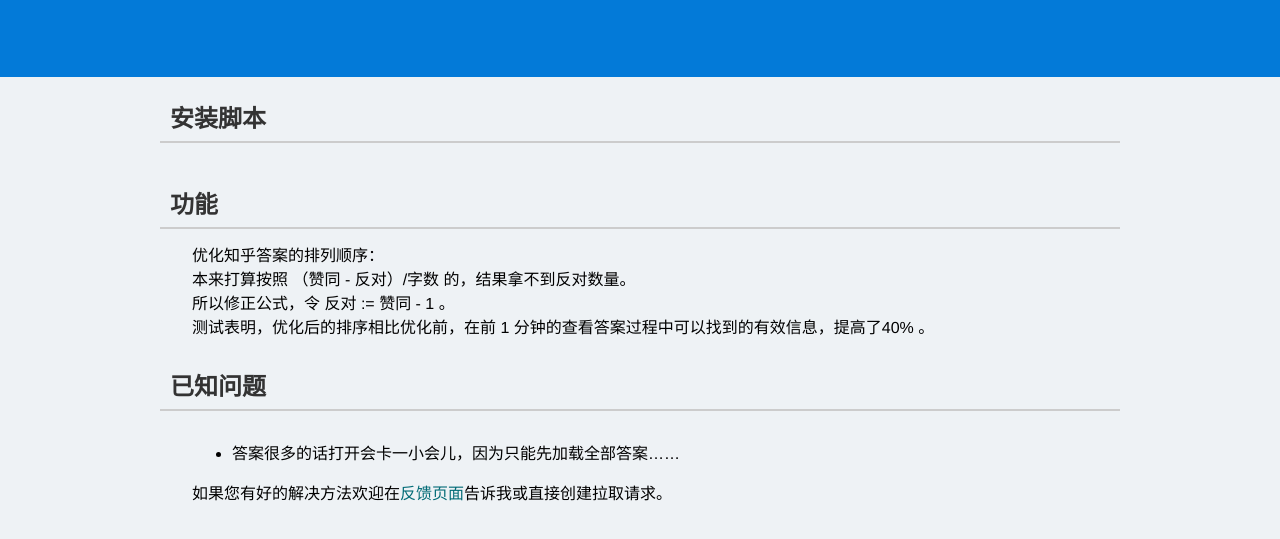
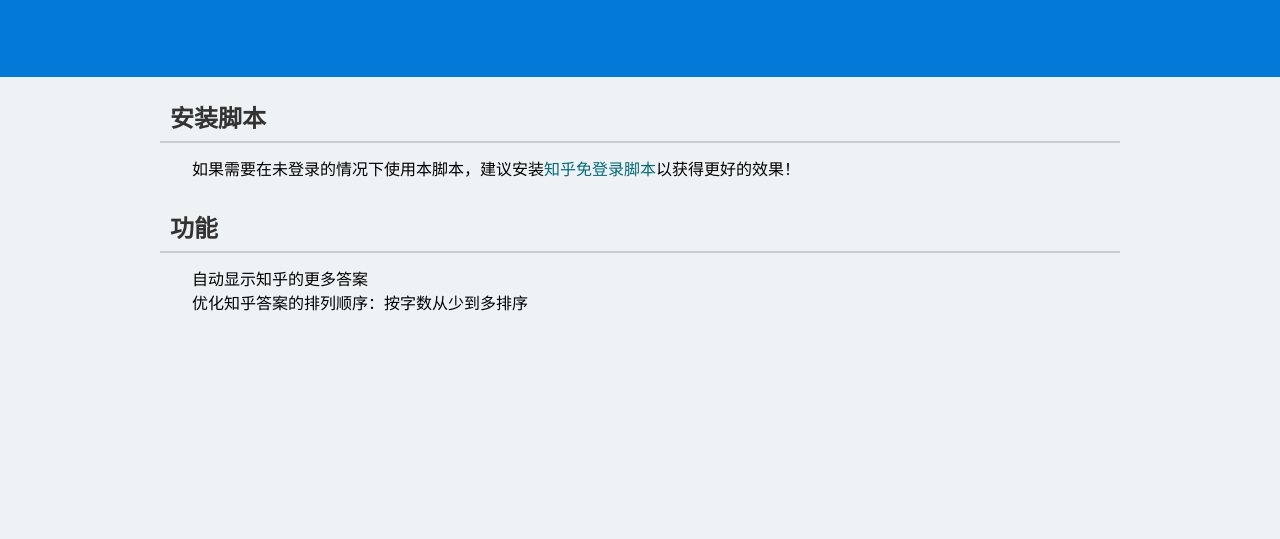
Before and after one commit to tiansh/us-else, a plain HTML site: page zhihu_shorter/index.html in a window 1280 px wide. Shown: the part 323-862 px from the top of the page. After the commit the page ends 800 px from the top, so only its background shows below. Drawn offline with Linux system fonts and the light colour scheme; grey boxes are pictures that could not be loaded.

Commit message:
更新说明，知乎短答案脚本需要知乎免登录的辅助

```diff
--- a/zhihu_shorter/index.html
+++ b/zhihu_shorter/index.html
@@ -43,6 +43,9 @@
     <h3>安装脚本</h3>
     <div class="in">
       <div class="p">
+        如果需要在未登录的情况下使用本脚本，建议安装<a href="../zhihu_visitor/">知乎免登录脚本</a>以获得更好的效果！
+      </div>
+      <div class="p">
         <iframe id="guide" height="0" style="display: block;width: 100%; border: none;" src="https://tiansh.github.io/us-guide/install.html#name=知乎短答案&installurl=https://tiansh.github.io/us-else/zhihu_shorter/Zhihu_Shorter.user.js&description=我讨厌长篇大论&author=tiansh&supporturl=https://github.com/tiansh/us-else/issues&homepageurl=https://tiansh.github.io/us-else/zhihu_shorter/&compatible=firefox+greasemonkey&color=#EEF2F5,#000,#026B76,#298BD8,#fff"></iframe>
         <script>window.addEventListener('message', function (e) { if (e.origin === 'https://tiansh.github.io') try { document.getElementById('guide').height = JSON.parse(e.data).installheight } catch (ex) { } }, false);</script>
       </div>
@@ -51,19 +54,9 @@
     <h3>功能</h3>
     <div class="in">
       <div class="p">
-        优化知乎答案的排列顺序：<br />
-        本来打算按照 （赞同 - 反对）/字数 的，结果拿不到反对数量。<br />
-        所以修正公式，令 反对 := 赞同 - 1 。<br />
-        测试表明，优化后的排序相比优化前，在前 1 分钟的查看答案过程中可以找到的有效信息，提高了40% 。
+        自动显示知乎的更多答案<br />
+        优化知乎答案的排列顺序：按字数从少到多排序<br />
       </div>
-    </div>
-
-    <h3>已知问题</h3>
-    <div class="in">
-      <ul>
-        <li>答案很多的话打开会卡一小会儿，因为只能先加载全部答案……</li>
-      </ul>
-      <div class="p">如果您有好的解决方法欢迎在<a href="https://github.com/tiansh/us-else/issues" target="_blank">反馈页面</a>告诉我或直接创建拉取请求。</div>
     </div>
 
   </div>
```
